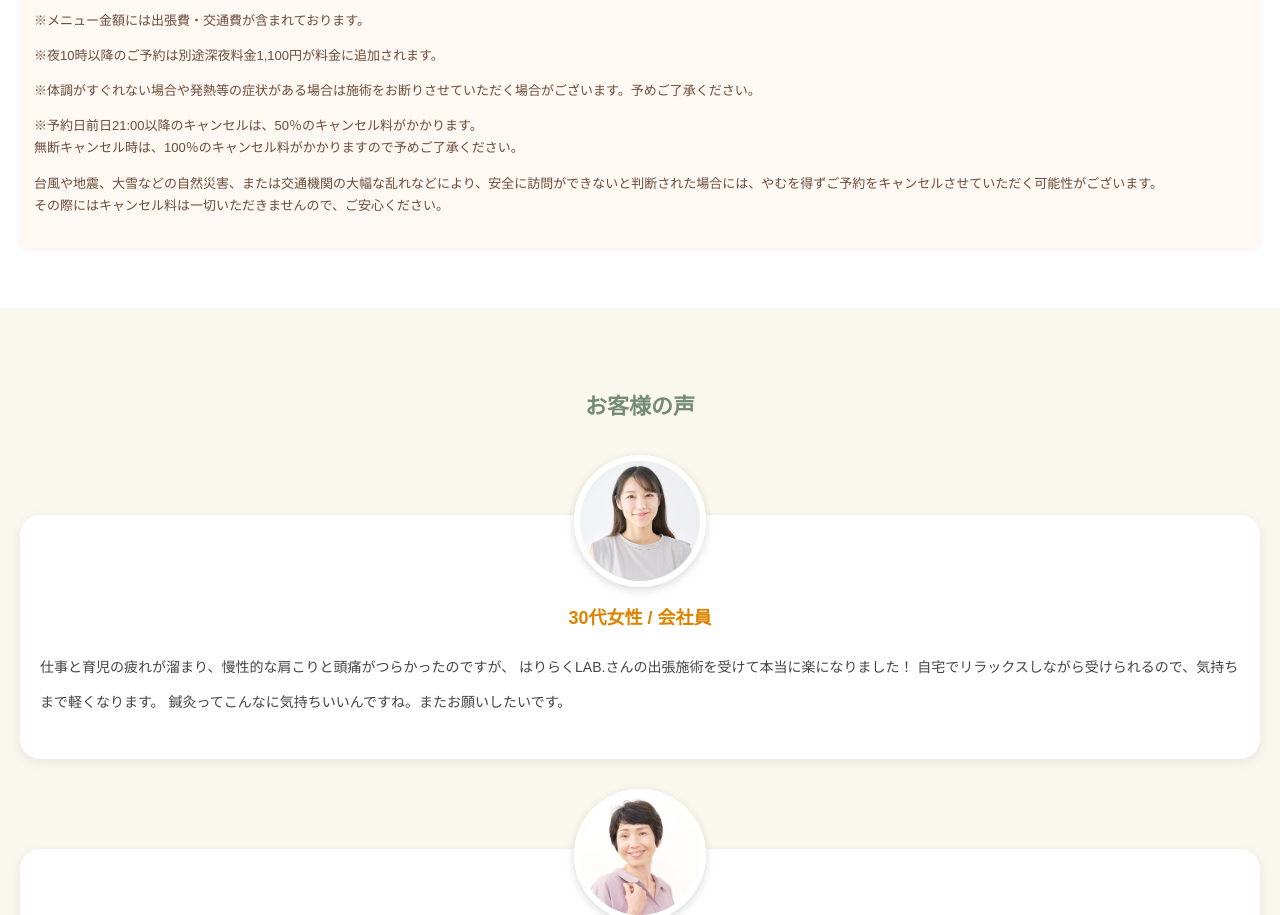
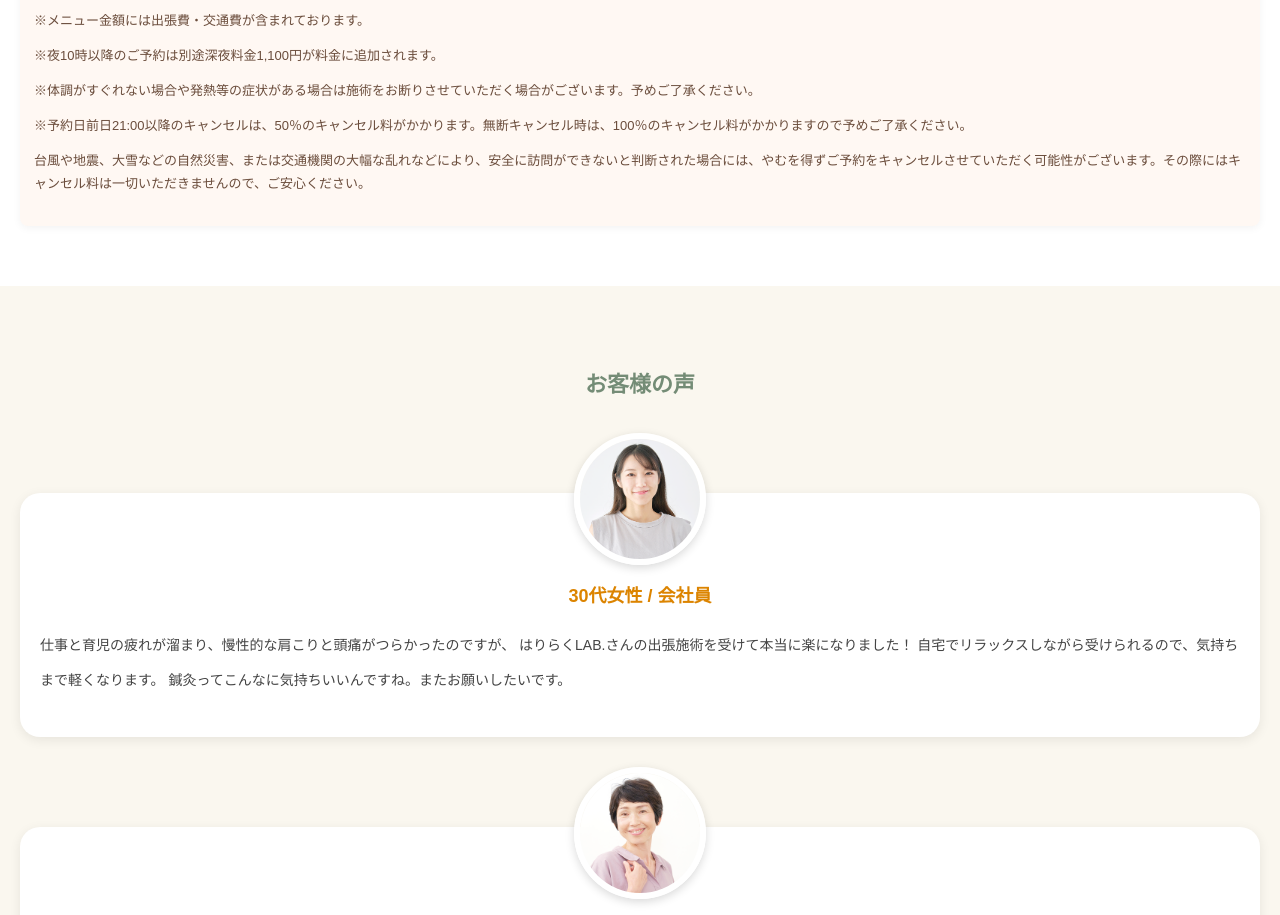
Before and after one commit to nobuyukimiyagawa/hariraku-lp, a plain HTML site: page index.html in a window 1280 px wide. Shown: the part 6671-7586 px from the top of the page. Drawn offline with Linux system fonts and the light colour scheme.

Commit message:
Update index.html

```diff
--- a/index.html
+++ b/index.html
@@ -316,10 +316,8 @@
       <p>※メニュー金額には出張費・交通費が含まれております。</p>
       <p>※夜10時以降のご予約は別途深夜料金1,100円が料金に追加されます。</p>
       <p>※体調がすぐれない場合や発熱等の症状がある場合は施術をお断りさせていただく場合がございます。予めご了承ください。</p>
-      <p>※予約日前日21:00以降のキャンセルは、50％のキャンセル料がかかります。<br>
-        無断キャンセル時は、100％のキャンセル料がかかりますので予めご了承ください。</p>
-      <p>台風や地震、大雪などの自然災害、または交通機関の大幅な乱れなどにより、安全に訪問ができないと判断された場合には、やむを得ずご予約をキャンセルさせていただく可能性がございます。<br>
-        その際にはキャンセル料は一切いただきませんので、ご安心ください。</p>
+      <p>※予約日前日21:00以降のキャンセルは、50％のキャンセル料がかかります。無断キャンセル時は、100％のキャンセル料がかかりますので予めご了承ください。</p>
+      <p>台風や地震、大雪などの自然災害、または交通機関の大幅な乱れなどにより、安全に訪問ができないと判断された場合には、やむを得ずご予約をキャンセルさせていただく可能性がございます。その際にはキャンセル料は一切いただきませんので、ご安心ください。</p>
     </div>
 
   </section>
```
